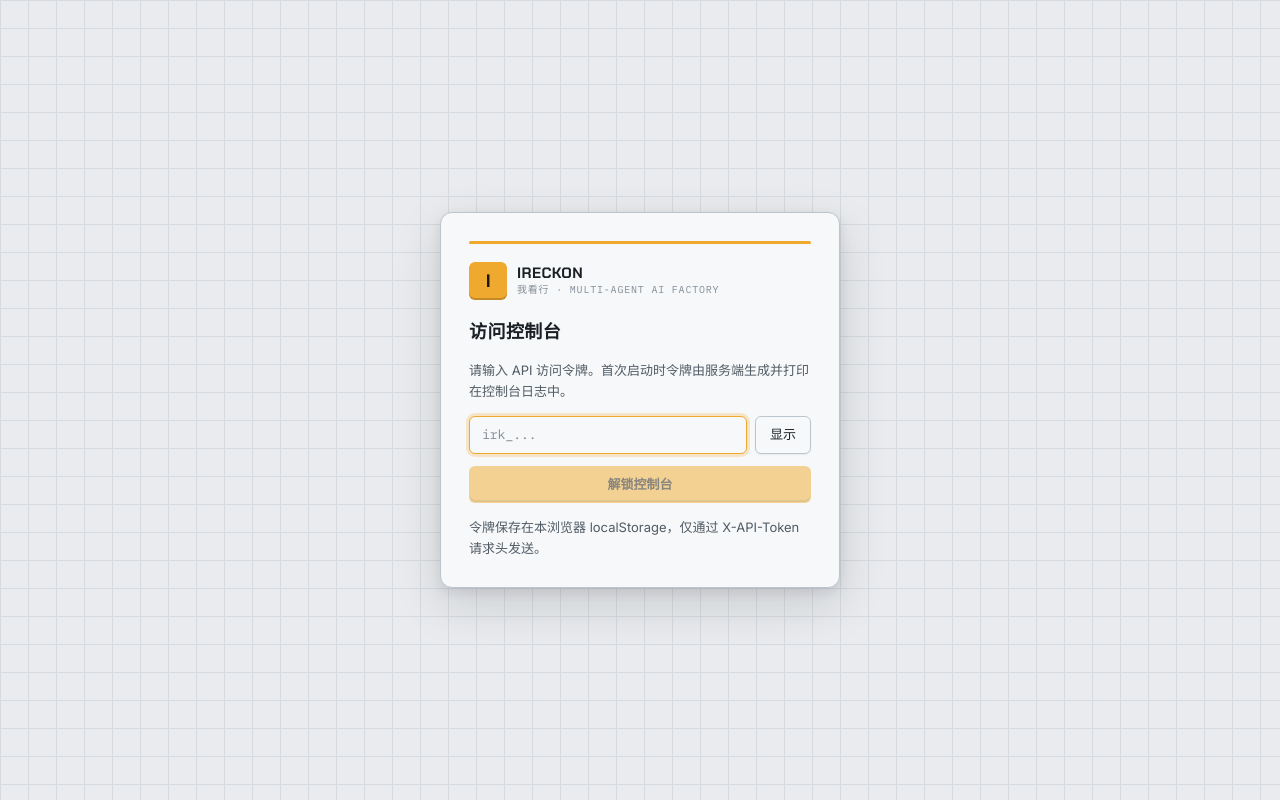
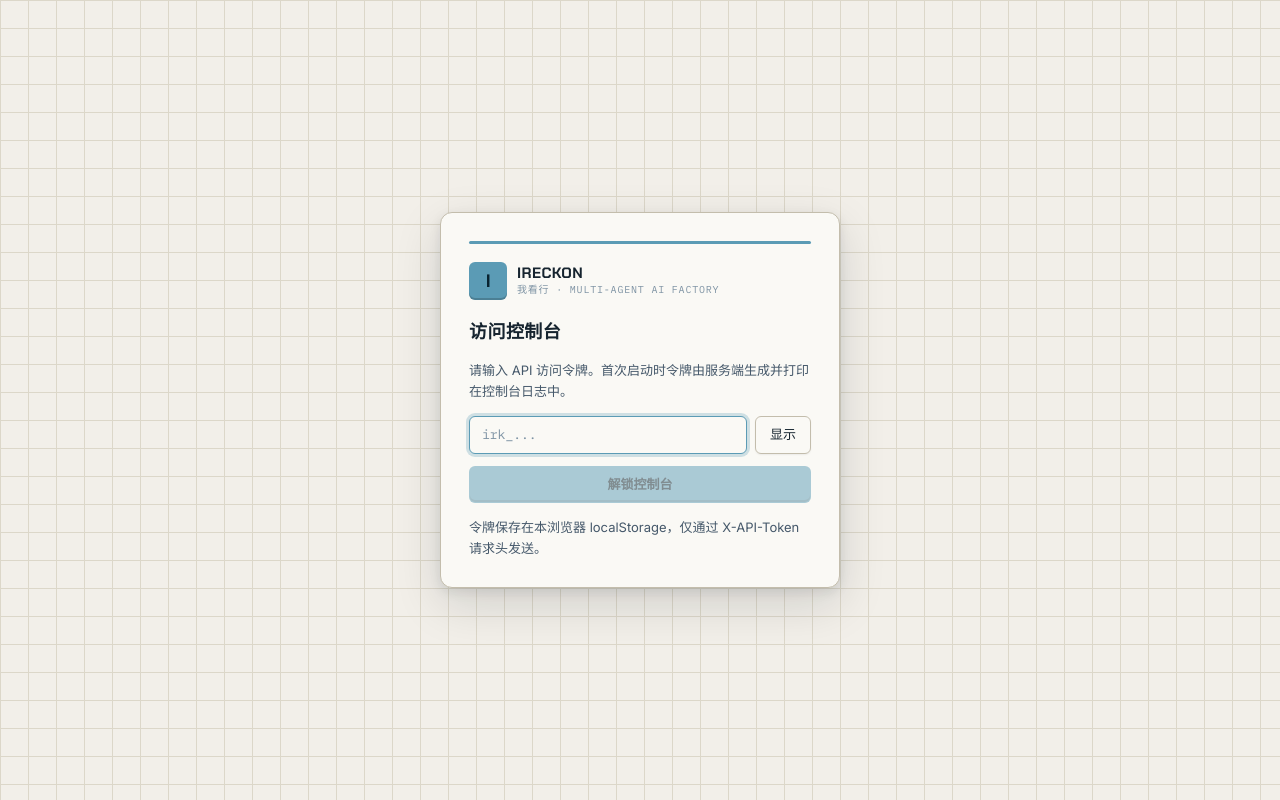
Before and after one commit to Ameiro-sudo/IReckon, a Vue app in the folder frontend/: page /login in a window 1280 px wide. Built offline with nearby package versions, Linux system fonts and the light colour scheme; no server answers.

Commit message:
feat(brand): SnowBlock 配色系统落地——双主题原始令牌整体换装

```diff
--- a/frontend/src/assets/main.css
+++ b/frontend/src/assets/main.css
@@ -1,10 +1,13 @@
 /* ============================================================
-   IReckon 设计系统 v5 —— 工业控制台 · Instrument Panel（精修版）
-   石墨机身 · 琥珀信号灯 · 铭牌刻线 · 传送带节拍
-   签名元素：「琥珀信号轨」—— 导航激活 / 任务选中 / 文件选中
-              共用同一条 3px 琥珀左轨（sig.on）
-   Tailwind CSS v4 驱动：语义令牌经 @theme inline 映射为工具类?
-   明暗主题只切换原始变量，一套类名通吃双主题?
+   IReckon 设计系统 v6 —— 冰海控制台 · Frost Console
+   SnowBlock 配色系统 v1.0 同源落地（与三站 tokens.css 同一正本）
+   亮色 = 纸雪车间（纸雪底 · 雾蓝主色 · 暖金点睛）
+   暗色 = 深海夜班（深海底 · 冰青主色 · 功能色原值上屏）
+   结构承袭 v5 工业控制台：铭牌刻线 · 传送带节拍照旧
+   签名元素：「信号轨」—— 导航激活 / 任务选中 / 文件选中
+              共用同一条 3px 主色左轨（sig.on），随主题雾蓝⇄冰青
+   Tailwind CSS v4 驱动：语义令牌经 @theme inline 映射为工具类；
+   明暗主题只切换原始变量，一套类名通吃双主题。
    字体分工：Chakra Petch（显示数字）· Inter（正文）· IBM Plex Mono（数据）
              中文走系统栈（PingFang/MiSans/雅黑），不加载中文 webfont
    ============================================================ */
@@ -17,52 +20,62 @@
 :root {
   color-scheme: light;
 
-  /* 信号灯 —— 工业琥珀 */
-  --accent: #b8770a;             /* 浅色下作文字色仍可读 */
-  --accent-fill: #eea92e;        /* 填充层 */
-  --accent-fill-hover: #f3b54a;
-  --accent-fill-active: #dd9a22;
-  --accent-ink: #1c1506;         /* 填充面上的深色文字 */
-  --accent-soft: rgba(184, 119, 10, 0.09);
-  --accent-border: rgba(184, 119, 10, 0.32);
+  /* ---- SnowBlock 品牌正本色值（tokens.css v1.0，主题无关，供点缀/晶核/磁贴引用）---- */
+  --sb-ice-cyan: #8fd8ef;        /* 冰青 Ice Cyan：暗色模式主色 */
+  --sb-mist-blue: #5b9bb5;       /* 雾蓝 Mist Blue：亮色模式主色 */
+  --sb-deep-sea: #0b2b3b;        /* 深海 Deep Sea：暗色 body 底 */
+  --sb-paper-snow: #f2efe9;      /* 纸雪 Paper Snow：亮色 body 底 */
+  --sb-core-warm: #ffe6b0;       /* 芯暖 Core Warm：logo 晶核/点睛（勿用于大面积） */
+  --sb-warm-gold: #d4a86a;       /* 暖金 Warm Gold：亮色暖强调 */
+  --sb-inner-frost: #c0f0ff;     /* 内光 Inner Frost：边缘高光/次级冰感 */
+  --sb-tile-gradient: linear-gradient(135deg, #164a66, #0f3a52, #0b2b3b); /* 磁贴渐变 135° 三段 */
 
-  /* 语义信号灯 */
-  --success: #178f5d;
-  --success-soft: rgba(31, 158, 104, 0.1);
-  --warning: #b45309;
-  --warning-soft: rgba(180, 83, 9, 0.1);
-  --error: #cf3034;
-  --error-soft: rgba(209, 52, 56, 0.08);
-  --info: #2273a8;
-  --info-soft: rgba(34, 115, 168, 0.09);
+  /* 信号灯 —— 雾蓝主色（文字态用深雾蓝保证纸雪底对比） */
+  --accent: #2f6a83;
+  --accent-fill: #5b9bb5;        /* 雾蓝填充层 */
+  --accent-fill-hover: #6caac2;
+  --accent-fill-active: #4f8aa2;
+  --accent-ink: #08222f;         /* 填充面上的深海墨 */
+  --accent-soft: rgba(91, 155, 181, 0.1);
+  --accent-border: rgba(91, 155, 181, 0.35);
 
-  /* 中性 —— 日班车间 */
-  --bg: #e9ebee;
-  --housing: #dde2e7;            /* 侧边栏机身 */
-  --surface: #f7f8f9;
-  --subtle: #edeff1;
-  --hover: #e0e4e8;
-  --pressed: #d5dadd;
+  /* 语义信号灯 —— 色相取自 SnowBlock 功能色，亮色下降明度保可读 */
+  --success: #148a53;
+  --success-soft: rgba(31, 223, 100, 0.12);
+  --warning: #ad6b14;
+  --warning-soft: rgba(240, 179, 75, 0.14);
+  --error: #cf3434;
+  --error-soft: rgba(242, 94, 94, 0.12);
+  --info: #2469bd;
+  --info-soft: rgba(94, 163, 242, 0.12);
 
-  --ink: #1a2026;
-  --ink-2: #505b65;
-  --ink-3: #828d97;
+  /* 中性 —— 纸雪车间 */
+  --bg: #f2efe9;                 /* 纸雪 Paper Snow：body 底 */
+  --housing: #eae7de;            /* 侧边栏机身 */
+  --surface: #faf9f5;
+  --subtle: #efede4;
+  --hover: #e9e6db;
+  --pressed: #dedacd;
 
-  --line: #d6dbdf;
-  --line-strong: #bcc5cc;
+  --ink: #16242f;
+  --ink-2: #45586a;
+  --ink-3: #7e93a4;
 
-  --overlay: rgba(18, 24, 30, 0.45);
-  --ring: rgba(238, 169, 46, 0.25);
+  --line: #dcd7c9;
+  --line-strong: #c3bdac;
+
+  --overlay: rgba(11, 43, 59, 0.45);
+  --ring: rgba(91, 155, 181, 0.28);
 
   /* 工序信号灯 */
-  --st-pending: #87929c;
-  --st-planning: #3d84c6;
-  --st-executing: #c07c08;
+  --st-pending: #7f8d99;
+  --st-planning: #2469bd;
+  --st-executing: #9c7040;       /* 暖金系：执行中=炉温 */
   --st-reviewing: #7a5fd0;
   --st-revising: #cf5f34;
   --st-delivering: #c74e86;
-  --st-completed: #178f5d;
-  --st-failed: #cf3034;
+  --st-completed: #148a53;
+  --st-failed: #cf3434;
   --st-paused: #64707c;
 
   /* 阴影 —— 克制 */
@@ -70,8 +83,8 @@
   --elev-2: 0 1px 3px rgba(16, 22, 28, 0.07), 0 4px 14px rgba(16, 22, 28, 0.06);
   --elev-3: 0 4px 12px rgba(16, 22, 28, 0.09), 0 16px 48px rgba(16, 22, 28, 0.14);
 
-  --code-bg: #edeff1;
-  --code-text: #232a31;
+  --code-bg: #efece3;
+  --code-text: #22303c;
 
   --sidebar-w: 236px;
 
@@ -86,57 +99,60 @@
 [data-theme="dark"] {
   color-scheme: dark;
 
-  --accent: #eda73f;
-  --accent-fill: #eda73f;
-  --accent-fill-hover: #f4bc60;
-  --accent-fill-active: #dd9a2e;
-  --accent-ink: #191307;
-  --accent-soft: rgba(237, 167, 63, 0.1);
-  --accent-border: rgba(237, 167, 63, 0.35);
+  /* 信号灯 —— 冰青主色（SnowBlock 暗色模式正本） */
+  --accent: #8fd8ef;
+  --accent-fill: #8fd8ef;
+  --accent-fill-hover: #a5e2f4;
+  --accent-fill-active: #79cce8;
+  --accent-ink: #062330;         /* 冰青填充面上的深海墨 */
+  --accent-soft: rgba(143, 216, 239, 0.1);
+  --accent-border: rgba(143, 216, 239, 0.32);
 
-  --success: #35c287;
-  --success-soft: rgba(53, 194, 135, 0.12);
-  --warning: #e0a038;
-  --warning-soft: rgba(224, 160, 56, 0.12);
-  --error: #e5534b;
-  --error-soft: rgba(229, 83, 75, 0.12);
-  --info: #4cb3d4;
-  --info-soft: rgba(76, 179, 212, 0.11);
+  /* 语义信号灯 —— SnowBlock 功能色原值上屏（深海底对比充足） */
+  --success: #1fdf64;            /* 在线 Online */
+  --success-soft: rgba(31, 223, 100, 0.13);
+  --warning: #f0b34b;            /* 警告 Warning */
+  --warning-soft: rgba(240, 179, 75, 0.13);
+  --error: #f25e5e;              /* 离线 Offline */
+  --error-soft: rgba(242, 94, 94, 0.13);
+  --info: #5ea3f2;               /* 信息 Info Blue */
+  --info-soft: rgba(94, 163, 242, 0.13);
 
-  /* 夜班控制室 */
-  --bg: #0e1216;
-  --housing: #090d11;
-  --surface: #14191f;
-  --subtle: #191f26;
-  --hover: #202831;
-  --pressed: #27303a;
+  /* 夜班深海控制室 */
+  --bg: #0b2b3b;                 /* 深海 Deep Sea：body 底 */
+  --housing: #07202d;            /* 侧边栏机身（比深海再沉半档） */
+  --surface: #10374b;
+  --subtle: #154154;
+  --hover: #1b4a63;
+  --pressed: #225572;
 
-  --ink: #e8ebef;
-  --ink-2: #99a3ae;
-  --ink-3: #5c6873;
+  --ink: #eaf5fb;
+  --ink-2: #a9c6d6;
+  --ink-3: #5e8095;
 
-  --line: #222b34;
-  --line-strong: #35424f;
+  --line: #173f54;
+  --line-strong: #2a5a74;
 
-  --overlay: rgba(3, 6, 10, 0.64);
-  --ring: rgba(237, 167, 63, 0.22);
+  --overlay: rgba(2, 10, 16, 0.64);
+  --ring: rgba(143, 216, 239, 0.25);
 
-  --st-pending: #8a95a0;
-  --st-planning: #4fa3d8;
-  --st-executing: #eda73f;
+  /* 工序信号灯（执行中沿用暗色暖金正本，同 blog tokens dark） */
+  --st-pending: #7f93a3;
+  --st-planning: #5ea3f2;
+  --st-executing: #e8c98a;
   --st-reviewing: #9d8cff;
   --st-revising: #e0764a;
   --st-delivering: #e0679a;
-  --st-completed: #35c287;
-  --st-failed: #e5534b;
-  --st-paused: #6d7d8d;
+  --st-completed: #1fdf64;
+  --st-failed: #f25e5e;
+  --st-paused: #6d8496;
 
   --elev-1: 0 1px 2px rgba(0, 0, 0, 0.35);
   --elev-2: 0 1px 3px rgba(0, 0, 0, 0.4), 0 4px 14px rgba(0, 0, 0, 0.32);
   --elev-3: 0 4px 12px rgba(0, 0, 0, 0.5), 0 16px 48px rgba(0, 0, 0, 0.6);
 
-  --code-bg: #10151b;
-  --code-text: #d7dde3;
+  --code-bg: #092231;
+  --code-text: #d7ecf5;
 }
 
 /* ============ 主题映射 → Tailwind 工具类 ============ */
@@ -369,7 +385,7 @@
     @apply rounded-lg border border-line bg-surface p-5;
   }
 
-  /* 铭牌刻线：标题前的琥珀刻度 */
+  /* 铭牌刻线：标题前的主色刻度 */
   .plate {
     @apply mb-3.5 flex items-center gap-2 text-[13px] font-semibold tracking-tight text-ink;
   }
@@ -408,11 +424,11 @@
     border-color: var(--line-strong);
   }
   .st-planning {
-    background: rgba(79, 163, 216, 0.12);
+    background: rgba(94, 163, 242, 0.14);
     color: var(--st-planning);
   }
   .st-executing {
-    background: rgba(237, 167, 63, 0.13);
+    background: rgba(212, 168, 106, 0.16);
     color: var(--st-executing);
   }
   .st-reviewing {
@@ -551,7 +567,7 @@
     @apply bg-accent-soft font-semibold text-accent;
   }
 
-  /* 签名元素：激活项左侧琥珀信号轨 */
+  /* 签名元素：激活项左侧主色信号轨（雾蓝⇄冰青随主题） */
   .nav-item.router-link-active::before {
     content: '';
     position: absolute;
```
